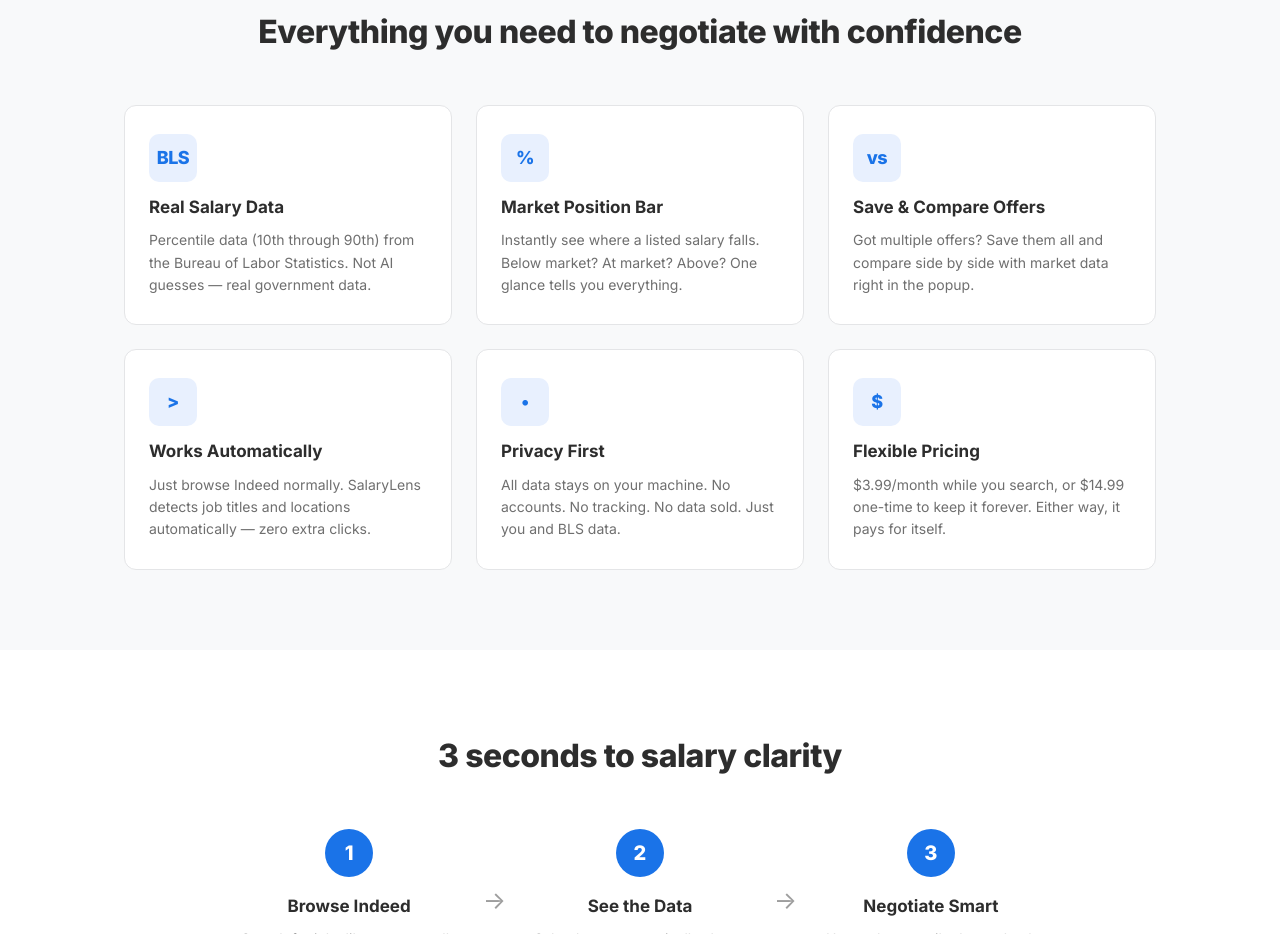
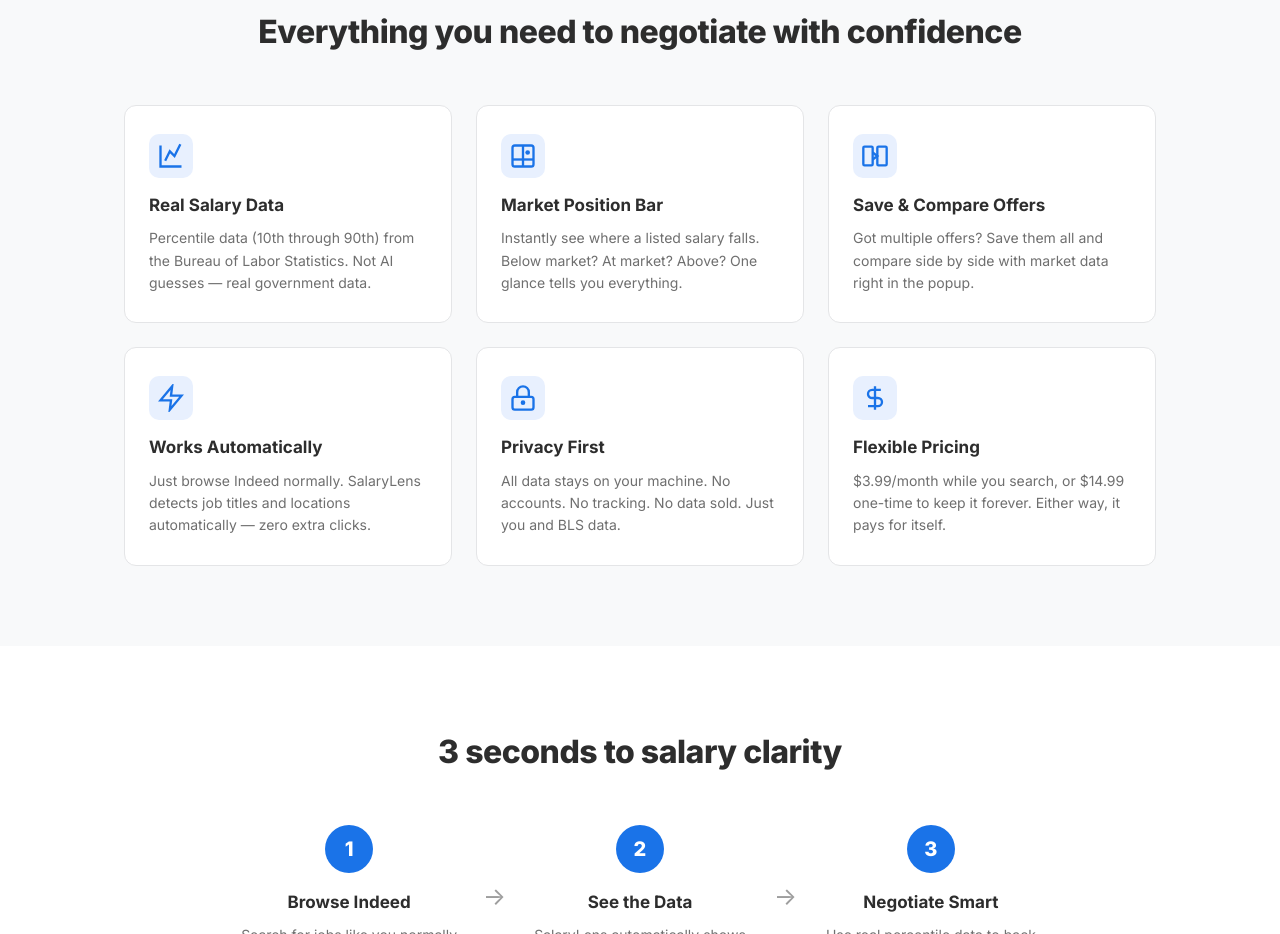
Before and after one commit to chikimall3/salary-lens, a browser extension: page landing/index.html in a window 1280 px wide. Shown: the part 1920-2854 px from the top of the page. Drawn offline with Linux system fonts and the light colour scheme.

Commit message:
fix: replace text icons with SVG icons on landing page (#5)
Text icons (BLS, %, vs, etc.) were unclear. Replaced with inline
SVG icons: chart, grid, compare, lightning, lock, dollar sign.

Co-authored-by: Claude Opus 4.6 (1M context) <noreply@anthropic.com>

```diff
--- a/landing/index.html
+++ b/landing/index.html
@@ -132,32 +132,32 @@
       <h2>Everything you need to negotiate with confidence</h2>
       <div class="features-grid">
         <div class="feature-card">
-          <div class="feature-icon-text">BLS</div>
+          <div class="feature-icon-svg"><svg viewBox="0 0 24 24" fill="none" stroke="currentColor" stroke-width="2"><path d="M3 3v18h18"/><path d="M7 16l4-8 4 4 5-10"/></svg></div>
           <h3>Real Salary Data</h3>
           <p>Percentile data (10th through 90th) from the Bureau of Labor Statistics. Not AI guesses &mdash; real government data.</p>
         </div>
         <div class="feature-card">
-          <div class="feature-icon-text">%</div>
+          <div class="feature-icon-svg"><svg viewBox="0 0 24 24" fill="none" stroke="currentColor" stroke-width="2"><rect x="3" y="3" width="18" height="18" rx="2"/><path d="M3 15h18"/><path d="M12 3v18"/><circle cx="16" cy="9" r="2" fill="currentColor" stroke="none"/></svg></div>
           <h3>Market Position Bar</h3>
           <p>Instantly see where a listed salary falls. Below market? At market? Above? One glance tells you everything.</p>
         </div>
         <div class="feature-card">
-          <div class="feature-icon-text">vs</div>
+          <div class="feature-icon-svg"><svg viewBox="0 0 24 24" fill="none" stroke="currentColor" stroke-width="2"><rect x="2" y="4" width="8" height="16" rx="1"/><rect x="14" y="4" width="8" height="16" rx="1"/><path d="M10 9l4 3-4 3"/></svg></div>
           <h3>Save &amp; Compare Offers</h3>
           <p>Got multiple offers? Save them all and compare side by side with market data right in the popup.</p>
         </div>
         <div class="feature-card">
-          <div class="feature-icon-text">&gt;</div>
+          <div class="feature-icon-svg"><svg viewBox="0 0 24 24" fill="none" stroke="currentColor" stroke-width="2"><path d="M13 2L3 14h9l-1 8 10-12h-9l1-8z"/></svg></div>
           <h3>Works Automatically</h3>
           <p>Just browse Indeed normally. SalaryLens detects job titles and locations automatically &mdash; zero extra clicks.</p>
         </div>
         <div class="feature-card">
-          <div class="feature-icon-text">&bull;</div>
+          <div class="feature-icon-svg"><svg viewBox="0 0 24 24" fill="none" stroke="currentColor" stroke-width="2"><rect x="3" y="11" width="18" height="11" rx="2"/><path d="M7 11V7a5 5 0 0110 0v4"/><circle cx="12" cy="16" r="1" fill="currentColor"/></svg></div>
           <h3>Privacy First</h3>
           <p>All data stays on your machine. No accounts. No tracking. No data sold. Just you and BLS data.</p>
         </div>
         <div class="feature-card">
-          <div class="feature-icon-text">$</div>
+          <div class="feature-icon-svg"><svg viewBox="0 0 24 24" fill="none" stroke="currentColor" stroke-width="2"><path d="M12 2v20M17 5H9.5a3.5 3.5 0 000 7h5a3.5 3.5 0 010 7H6"/></svg></div>
           <h3>Flexible Pricing</h3>
           <p>$3.99/month while you search, or $14.99 one-time to keep it forever. Either way, it pays for itself.</p>
         </div>
--- a/landing/styles.css
+++ b/landing/styles.css
@@ -389,6 +389,21 @@ body {
   margin-bottom: 12px;
   letter-spacing: -0.5px;
 }
+
+.feature-icon-svg {
+  width: 44px;
+  height: 44px;
+  padding: 8px;
+  background: var(--blue-light);
+  color: var(--blue);
+  border-radius: 10px;
+  margin-bottom: 14px;
+}
+
+.feature-icon-svg svg {
+  width: 100%;
+  height: 100%;
+}
 .feature-card h3 { font-size: 17px; font-weight: 700; margin-bottom: 8px; }
 .feature-card p { font-size: 14px; color: var(--gray-600); line-height: 1.6; }
 
```
